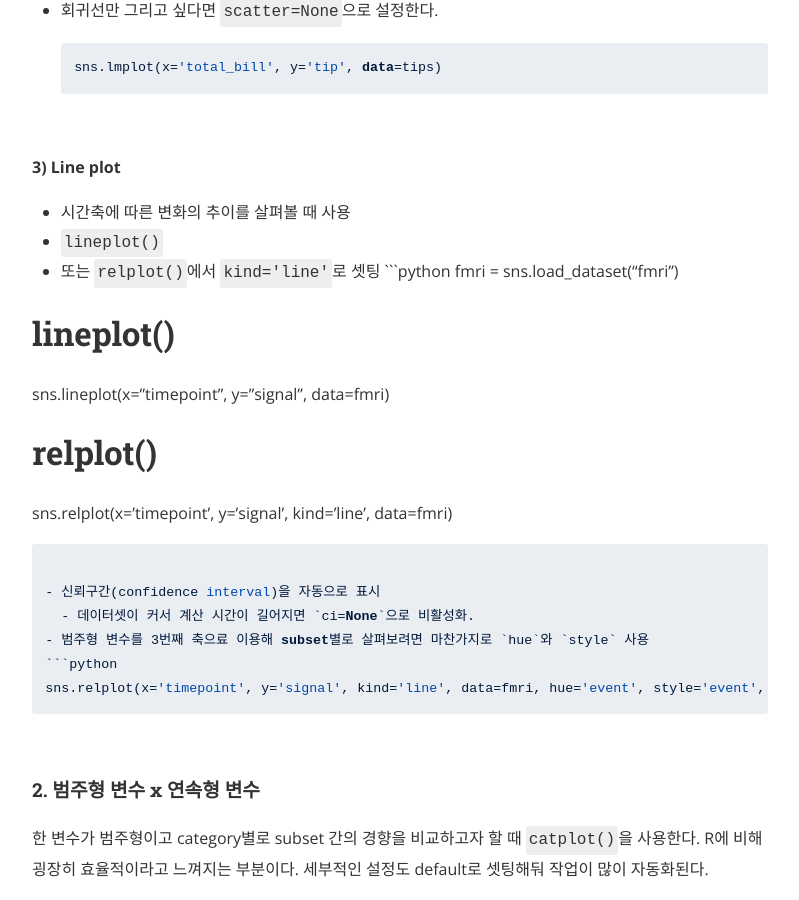
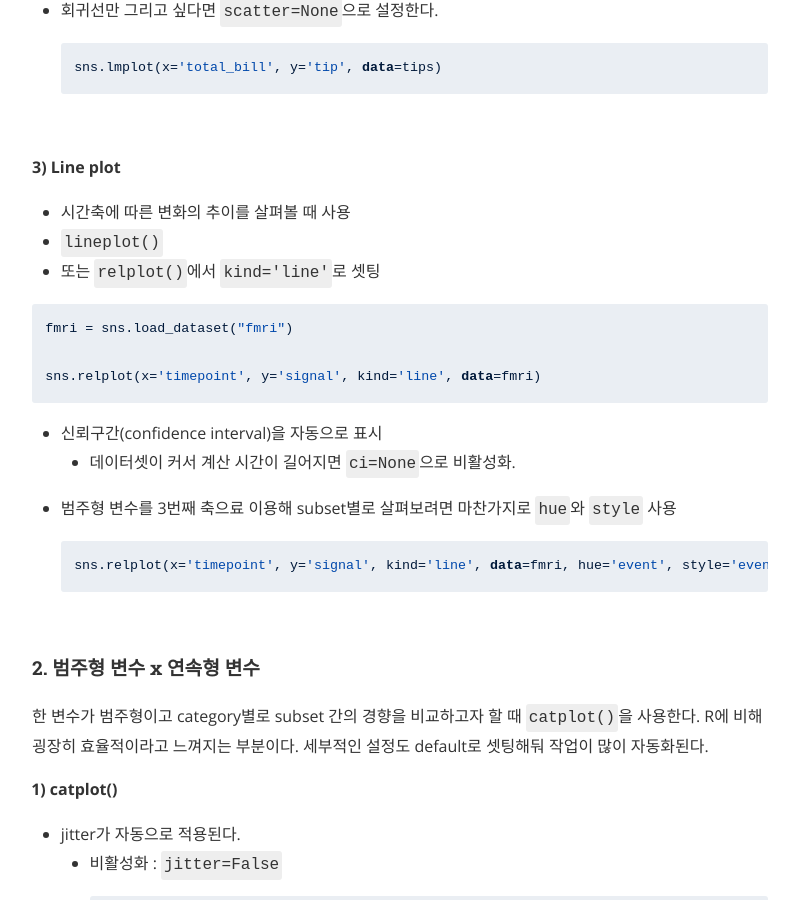
Before and after one commit to JessyMin/jessymin.github.io, a Jekyll site: the page built from _posts/2019-01-13-python-seaborn-package.md, in a window 1280 px wide and 900 px high, scrolled down 1645 px. Shown: the whole window, without its empty margins (240-1039 px from the left). Built offline with Jekyll 4.4.1, drawn with Linux system fonts in a browser that asks for light colours; nearby versions of some CDN libraries.

Commit message:
[edit] markdown 에러 수정

````diff
--- a/_posts/2019-01-13-python-seaborn-package.md
+++ b/_posts/2019-01-13-python-seaborn-package.md
@@ -71,13 +71,10 @@
 - 시간축에 따른 변화의 추이를 살펴볼 때 사용
 - `lineplot()`
 - 또는 `relplot()`에서 `kind='line'`로 셋팅
+
 ```python
 fmri = sns.load_dataset("fmri")
 
-# lineplot()
-sns.lineplot(x="timepoint", y="signal", data=fmri)
-
-# relplot()
 sns.relplot(x='timepoint', y='signal', kind='line', data=fmri)
 ```
 
@@ -107,14 +104,12 @@
 **2) swarmplot()**
 - observation들이 서로 전혀 overlapping되지 않도록 알고리즘을 적용하는 `swarmplot()`도 있다.
   - 모든 값이 겹치지 않고 펼쳐지므로 3번째 변수를 적용해 분석하기 좋다.
-
 ```python
 sns.catplot(x='day', y='total_bill', hue='smoke', kind='swarm', data=tips)
 ```
 
 **3) violinplot()**
 - swarmplot에 `hue`를 적용한 경우, 두 그룹이 섞여서 표현된다. violinplot은 이 둘을 분리해서 표시한다.
-
 ```python
 sns.catplot('day','total_bill', hue='time', kind='violin', data=tips)
 ```
````
